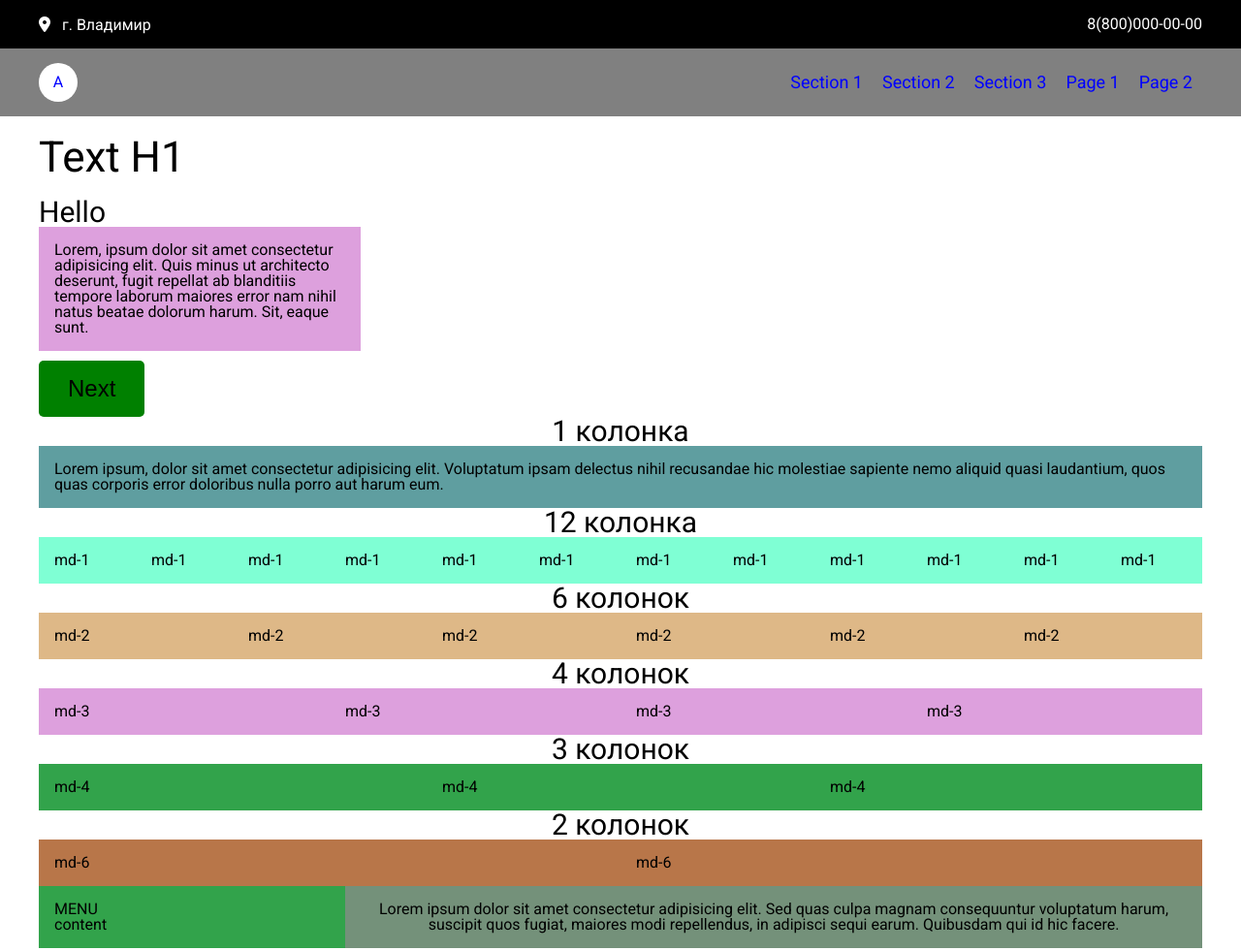
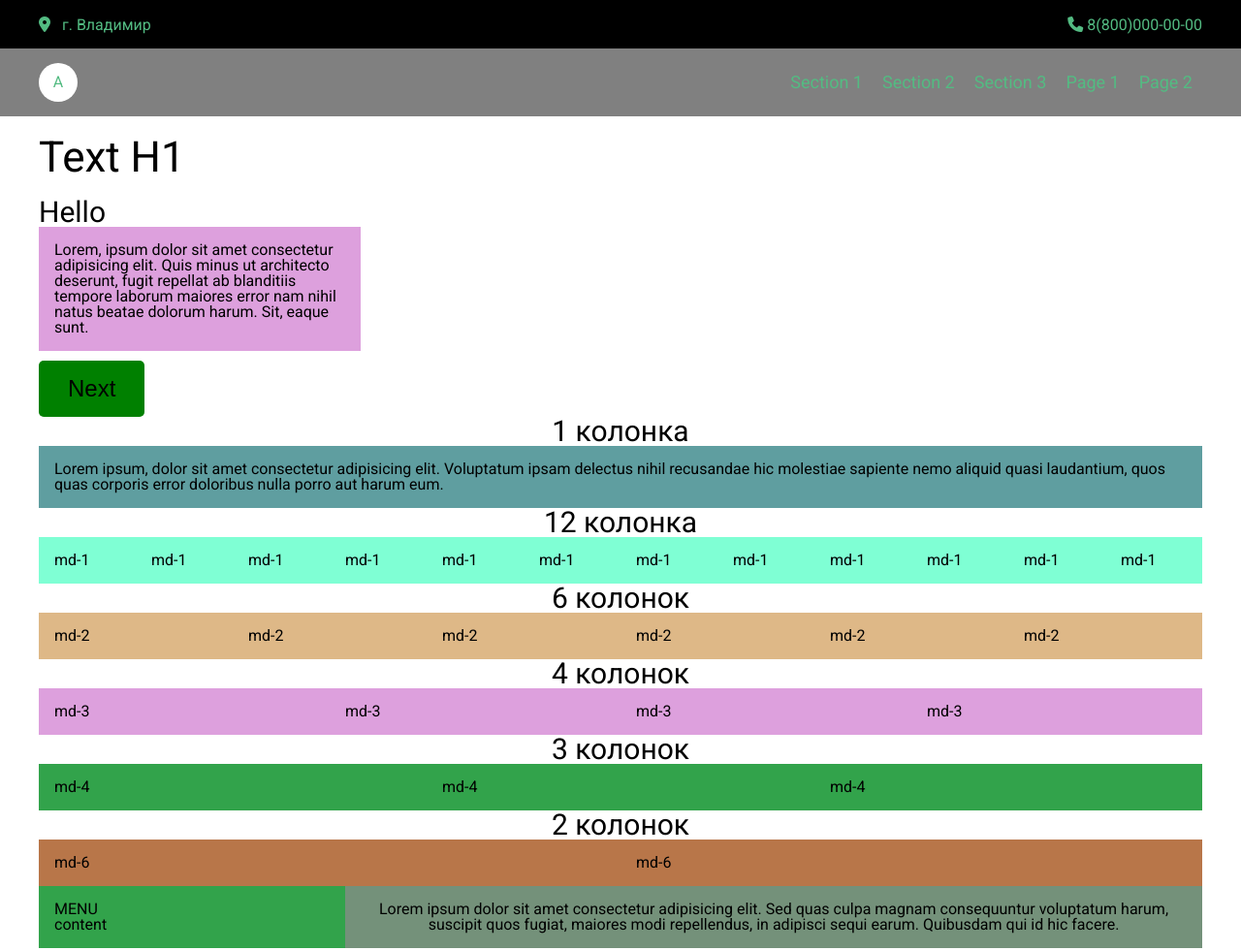
Before and after one commit to antontravkin/sample, a plain HTML site: page index.html in a window 1280 px wide. Shown: the top 981 px of the page at 97% size. Drawn offline with Linux system fonts and the light colour scheme.

Commit message:
19022022_0043

```diff
--- a/assets/scss/_var.scss
+++ b/assets/scss/_var.scss
@@ -4,7 +4,7 @@ $bgMenu: gray;
 $bgMenuMob: rgba(173, 185, 184, 0.9);
 $bgList: rgb(156, 184, 168);
 $color: #000;
-$link: blue;
+$link: rgb(83, 187, 130);
 $linkHov: red;
 $colorBtn: green;
 
--- a/index.html
+++ b/index.html
@@ -14,13 +14,20 @@
                 <div class="container">
                     <div class="row header__top-info">
                         <div class="adress">
-                            <i
-                                class="fa fa-map-marker mr-1"
-                                aria-hidden="true"
-                            ></i>
-                            г. Владимир
+                            <a href="">
+                                <i
+                                    class="fa fa-map-marker mr-1"
+                                    aria-hidden="true"
+                                ></i>
+                                г. Владимир
+                            </a>
                         </div>
-                        <div class="phone">8(800)000-00-00</div>
+                        <div class="phone">
+                            <a href="#"
+                                ><i class="fa fa-phone" aria-hidden="true"></i>
+                                8(800)000-00-00</a
+                            >
+                        </div>
                     </div>
                 </div>
             </div>
```
Also changed, not shown: assets/css/main.css.
